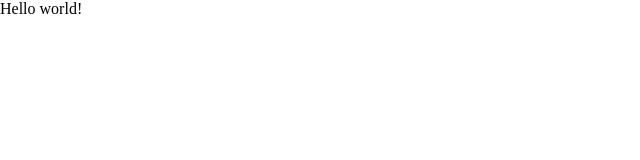
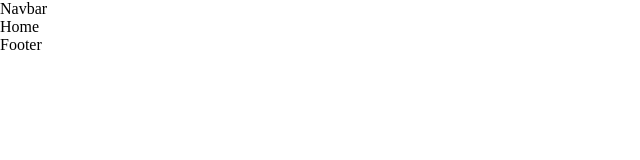
Before and after one commit to DiasUte/shop, a React (Vite) app in the folder client/: page / in a window 1280 px wide. Shown: the top 160 px of the page, without its empty margins (0-640 px from the left). Built offline with nearby package versions, Linux system fonts and the light colour scheme.

Commit message:
Adding React Router (v:0.1)

```diff
--- a/client/src/App.jsx
+++ b/client/src/App.jsx
@@ -1,8 +1,46 @@
+import {BrowserRouter as Router, Route, Routes, Outlet, createBrowserRouter, RouterProvider} from "react-router-dom";
+import Home from "./pages/Home/Home.jsx";
+import Products from "./pages/Products/Products.jsx";
+import Product from "./pages/Product/Product.jsx";
+import Navbar from "./components/Navbar/Navbar.jsx";
+import Footer from "./components/Footer/Footer.jsx";
+
+const Layout = () => {
+    return (
+        <div className="app">
+            <Navbar/>
+            <Outlet/>
+            <Footer/>
+        </div>
+    )
+}
+
+const router = createBrowserRouter([
+    {
+        path: "/",
+        element: <Layout/>,
+        children: [
+            {
+                path: "/",
+                element: <Home/>
+            },
+            {
+                path: "/products/:id",
+                element: <Products/>
+            },
+            {
+                path: "/product/:id",
+                element: <Product/>
+            }
+
+        ]
+    }
+])
 
 function App() {
     return (
         <div>
-            Hello world!
+            <RouterProvider router={router}/>
         </div>
     )
 }
--- /dev/null
+++ b/client/src/components/Footer/Footer.jsx
@@ -0,0 +1,11 @@
+import React from 'react';
+
+const Footer = () => {
+    return (
+        <div>
+            Footer
+        </div>
+    );
+};
+
+export default Footer;
--- /dev/null
+++ b/client/src/components/Navbar/Navbar.jsx
@@ -0,0 +1,11 @@
+import React from 'react';
+
+const Navbar = () => {
+    return (
+        <div>
+            Navbar
+        </div>
+    );
+};
+
+export default Navbar;
--- /dev/null
+++ b/client/src/pages/Home/Home.jsx
@@ -0,0 +1,11 @@
+import React from 'react';
+
+const Home = () => {
+    return (
+        <div>
+            Home
+        </div>
+    );
+};
+
+export default Home;
--- /dev/null
+++ b/client/src/pages/Product/Product.jsx
@@ -0,0 +1,11 @@
+import React from 'react';
+
+const Product = () => {
+    return (
+        <div>
+            Product
+        </div>
+    );
+};
+
+export default Product;
--- /dev/null
+++ b/client/src/pages/Products/Products.jsx
@@ -0,0 +1,11 @@
+import React from 'react';
+
+const Products = () => {
+    return (
+        <div>
+            Products
+        </div>
+    );
+};
+
+export default Products;
```
